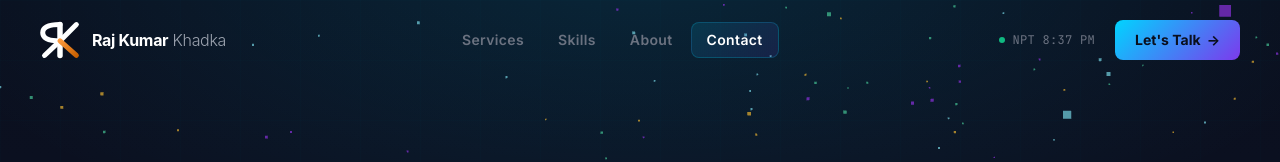
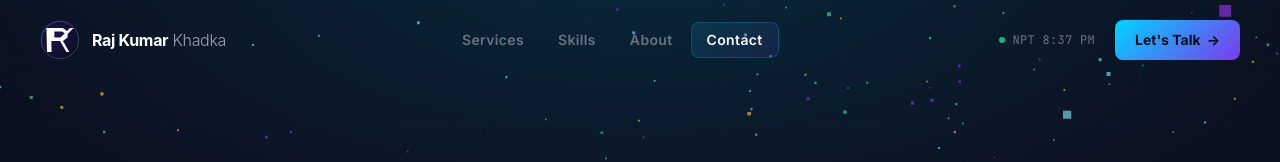
Before and after one commit to RajkumarKhadka/rajWebsite, a Next.js app: page / in a window 1280 px wide. Shown: the top 162 px of the page. Built offline with nearby package versions, Linux system fonts and the light colour scheme.

Commit message:
redesign monogram logo

```diff
--- a/components/ui/Logo.tsx
+++ b/components/ui/Logo.tsx
@@ -3,42 +3,52 @@ export default function Logo({ size = 44 }: { size?: number }) {
     <svg
       width={size}
       height={size}
-      viewBox="0 0 44 44"
+      viewBox="0 0 200 200"
       fill="none"
       xmlns="http://www.w3.org/2000/svg"
       aria-label="Raj Kumar Khadka"
     >
       <defs>
-        <linearGradient id="rk-slash" x1="22" y1="22" x2="40" y2="40" gradientUnits="userSpaceOnUse">
-          <stop offset="0%" stopColor="#FF9A3C" />
-          <stop offset="100%" stopColor="#C85F00" />
+        <radialGradient id="logo-bg" cx="40%" cy="35%" r="70%">
+          <stop offset="0%" stopColor="#1E1050" />
+          <stop offset="100%" stopColor="#0A0F1E" />
+        </radialGradient>
+        <linearGradient id="logo-ring" x1="0" y1="0" x2="200" y2="200" gradientUnits="userSpaceOnUse">
+          <stop offset="0%" stopColor="#00D4FF" />
+          <stop offset="50%" stopColor="#A855F7" />
+          <stop offset="100%" stopColor="#10B981" />
+        </linearGradient>
+        <linearGradient id="logo-mark" x1="32" y1="40" x2="168" y2="160" gradientUnits="userSpaceOnUse">
+          <stop offset="0%" stopColor="#FFFFFF" />
+          <stop offset="100%" stopColor="#E8F4FF" />
         </linearGradient>
       </defs>
 
-      {/* Background */}
-      <rect width="44" height="44" rx="10" fill="#0A0F1E" />
+      {/* Background circle */}
+      <circle cx="100" cy="100" r="100" fill="url(#logo-bg)" />
 
-      {/* Central spine — right side of Я, left side of K */}
-      <line x1="22" y1="5" x2="22" y2="39" stroke="white" strokeWidth="6" strokeLinecap="round" />
+      {/* Outer glow ring */}
+      <circle cx="100" cy="100" r="94" fill="none" stroke="url(#logo-ring)" strokeWidth="4" opacity="0.25" />
 
-      {/* Я — bowl arcs from spine-top leftward and back to spine-mid */}
+      {/* Sharp border ring */}
+      <circle cx="100" cy="100" r="93" fill="none" stroke="url(#logo-ring)" strokeWidth="1.5" opacity="0.9" />
+
+      {/* R — left vertical bar (slight italic lean) */}
+      <polygon points="32,40 55,40 58,160 35,160" fill="url(#logo-mark)" />
+
+      {/* R — bowl with counter cutout (evenodd = stroke effect) */}
       <path
-        d="M 22 5 Q 3 5 3 14 Q 3 23 22 23"
-        stroke="white"
-        strokeWidth="5.5"
-        fill="none"
-        strokeLinecap="round"
-        strokeLinejoin="round"
+        fillRule="evenodd"
+        fill="url(#logo-mark)"
+        d="M55,40 L115,40 L138,58 L138,88 L115,105 L55,105 Z
+           M72,57 L110,57 L124,66 L124,80 L110,88 L72,88 Z"
       />
 
-      {/* Я — leg: spine-mid to lower-left */}
-      <line x1="22" y1="23" x2="5" y2="39" stroke="white" strokeWidth="5.5" strokeLinecap="round" />
+      {/* K — upper arm (diagonal to upper-right) */}
+      <polygon points="85,105 103,105 168,40 150,40" fill="url(#logo-mark)" />
 
-      {/* K — upper arm: spine-mid to upper-right */}
-      <line x1="22" y1="23" x2="40" y2="5" stroke="white" strokeWidth="5.5" strokeLinecap="round" />
-
-      {/* K — lower slash arm: spine-mid to lower-right (orange) */}
-      <line x1="22" y1="23" x2="40" y2="39" stroke="url(#rk-slash)" strokeWidth="5.5" strokeLinecap="round" />
+      {/* K — lower arm (diagonal to lower-right) */}
+      <polygon points="100,105 115,105 147,160 132,160" fill="url(#logo-mark)" />
     </svg>
   );
 }
```
Also changed, not shown: app/favicon.svg, public/favicon.svg.
